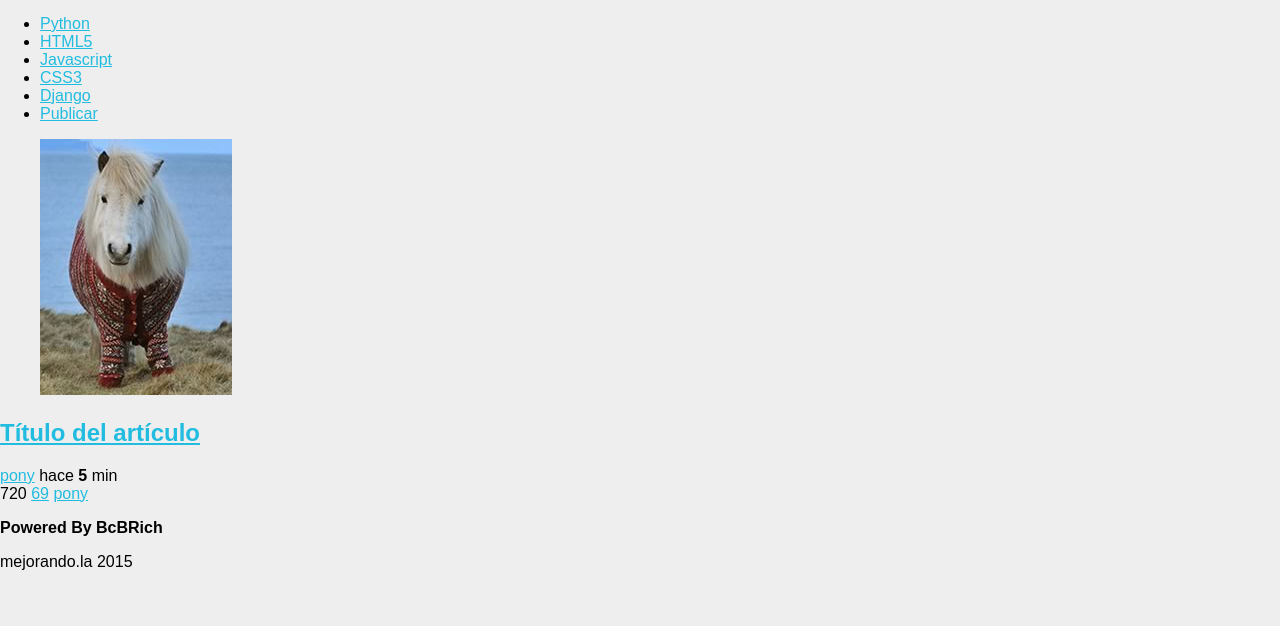
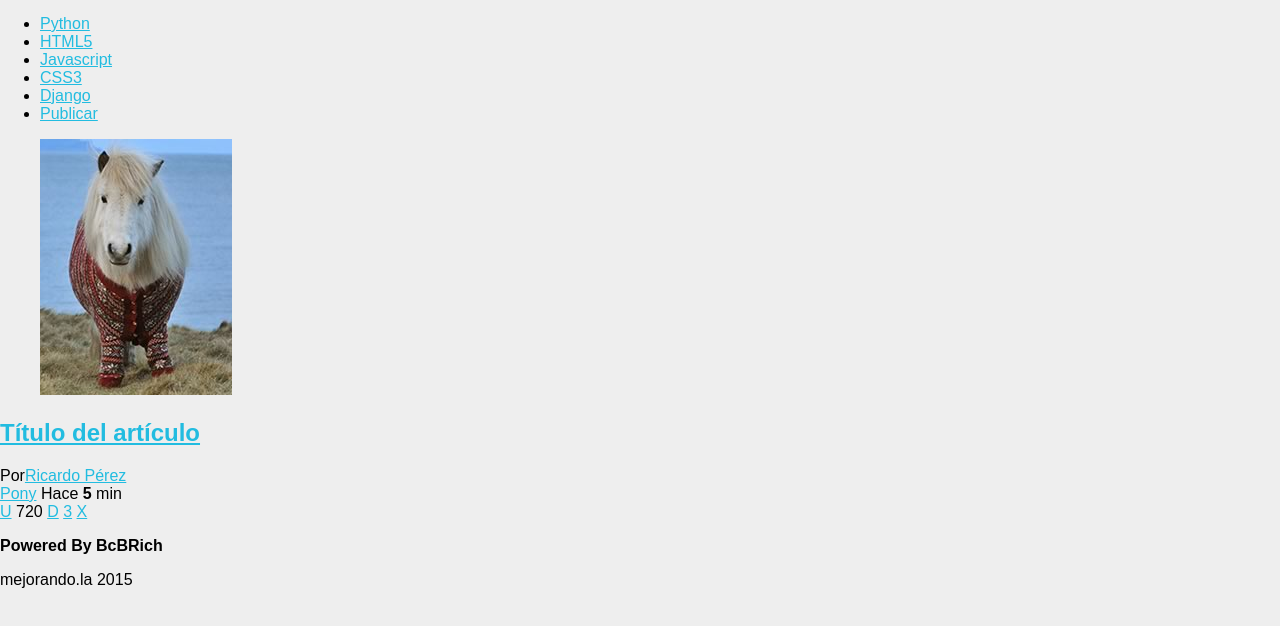
Before and after one commit to BcBRich/Pulse2015-America, a plain HTML site: page Primera clase/index.html in a window 1280 px wide. Shown: the part 132-758 px from the top of the page. Drawn offline with Linux system fonts and the light colour scheme.

Commit message:
Ya listo el diseño

```diff
--- a/Primera clase/index.html
+++ b/Primera clase/index.html
@@ -38,22 +38,23 @@
 				<img src="imagen.jpg">
 			</figure>
 			<h2 class="titulo_item">
-				<a href="#">
-					Título del artículo
-				</a>
+				<a href="#">Título del artículo</a>
 			</h2>
 			<div class="autor_item">
-				<a href="#"class="tag_item">pony</a>
+				Por<a href="#">Ricardo Pérez</a>
+			</div>
+			<div class="datos_item">
+				<a href="#"class="tag_item">Pony</a>
 				<span class="fecha_item">
-					hace <strong>5</strong> min
+					Hace <strong>5</strong> min
 				</span>
 			</div>
 			<div class="votacion">
-				<a href="#"class="up"></a>
+				<a href="#"class="up">U</a>
 				720
-				<a href="#"class="down"></a>
-				<a href="#"class="comentarios_item">69</a>
-				<a href="#"class="guardar_item">pony</a>
+				<a href="#"class="down">D</a>
+				<a href="#"class="comentarios_item">3</a>
+				<a href="#"class="guardar_item">X</a>
 			</div>
 		</article>
 	</section>
```
